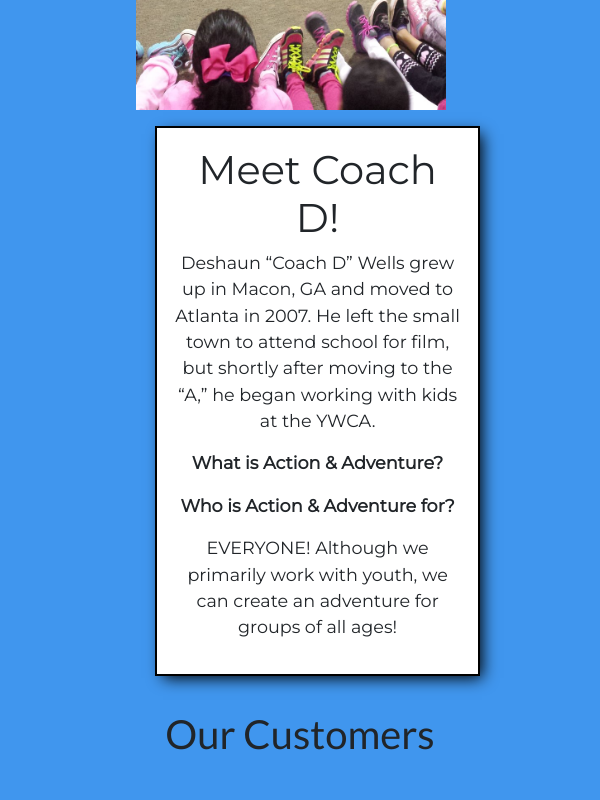
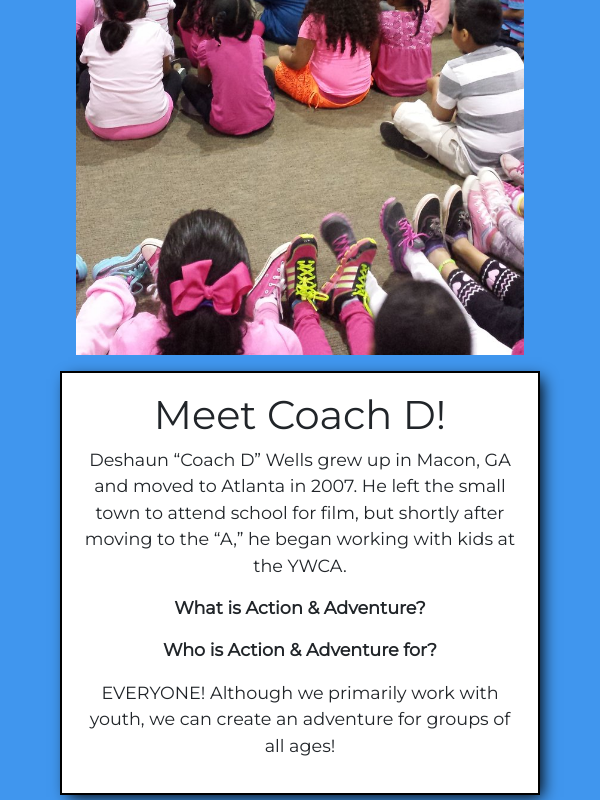
Before and after one commit to JoePirtle1992/For-A-Friend, a website: page html.html in a window 600 px wide. Shown: the part 1380-2180 px from the top of the page. Drawn offline with nearby package versions, Linux system fonts and the light colour scheme.

Commit message:
Add body before the rule if it isnt working...

```diff
--- a/public/css/mobile.css
+++ b/public/css/mobile.css
@@ -4,11 +4,16 @@
     display: flex;
     flex-direction: column;
   }
+
+  body #about-me {
+    width: 80%;
+  }
   img.coachkids {
-      width: 95%;
+      width: 100%;
       text-align: center;
   }
-  .bio-about {
+  body .bio-about {
+      margin-left: 0em;
       border: solid 2px black;
       text-align: center;
       padding: 1em;
```
